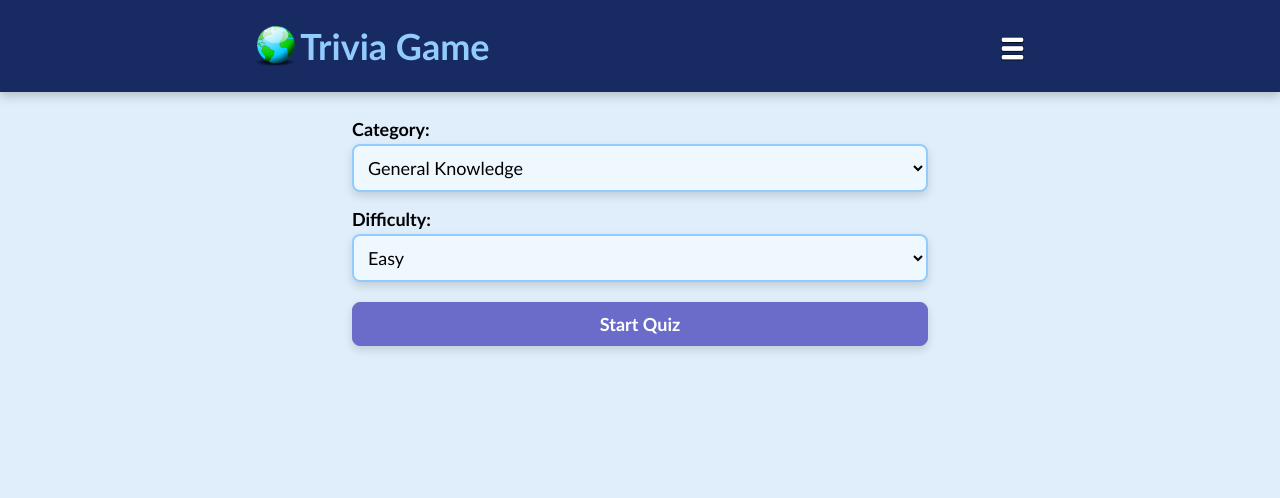
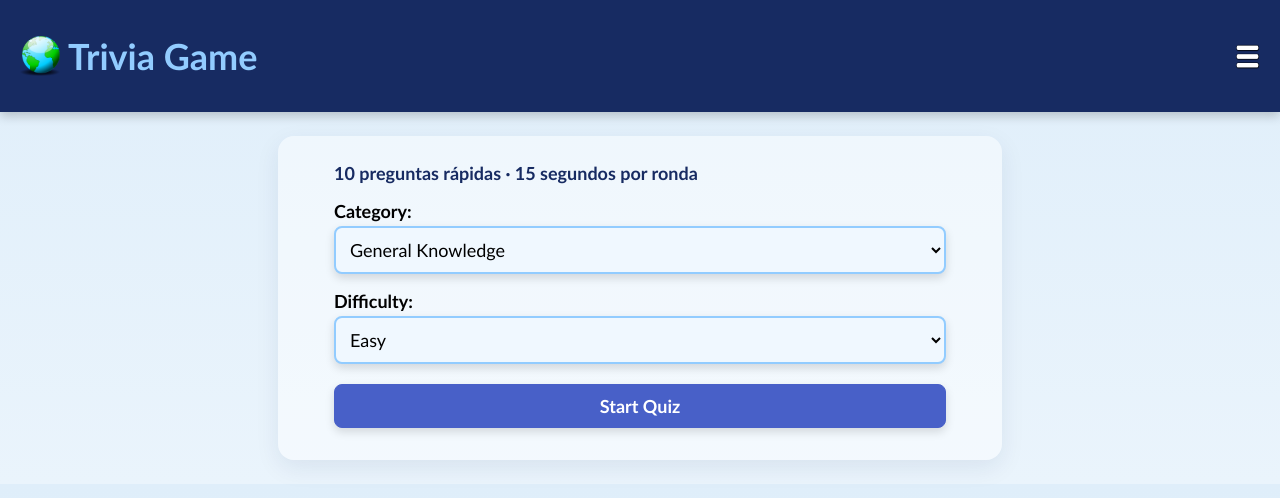
Before and after one commit to adrianmarceloledesma/trivia-game, a React (Vite) app: page / in a window 1280 px wide. Shown: the top 498 px of the page. Built offline with nearby package versions, Linux system fonts and the light colour scheme.

Commit message:
Improve home layout and navigation accessibility

```diff
--- a/src/App.css
+++ b/src/App.css
@@ -4,69 +4,69 @@
 . Card principal
 . Layout general*/
 
-*{
-   font-family:'Gill Sans', 'Gill Sans MT', Calibri, 'Trebuchet MS', sans-serif;
-
+* {
+  font-family: "Gill Sans", "Gill Sans MT", Calibri, "Trebuchet MS", sans-serif;
 }
 
-.container{
+body {
+  margin: 0;
+  background: linear-gradient(180deg, rgb(223, 238, 250) 0%, rgb(234, 244, 252) 100%);
+}
+
+.container {
   font-size: 18px;
   margin: auto;
   overflow-wrap: break-word;
-
-}
-body{
-   margin: auto;
-   background-color: rgb(223, 238, 250);
-
-}
-.cont-components{
-   margin: auto;
-   width: 90%;
-   margin-top: 20px;
-   @media(min-width: 400px){
-     width: 80%;
-   }
-   @media(min-width: 600px){
-      width: 60%;
-    }
-   @media(min-width: 900px){
-      width: 50%;
 }
 
+.cont-components {
+  margin: 24px auto;
+  width: min(92%, 680px);
+  background-color: rgba(255, 255, 255, 0.45);
+  padding: 16px;
+  border-radius: 16px;
+  box-shadow: 0px 8px 24px rgba(13, 35, 85, 0.08);
+
+  @media (min-width: 600px) {
+    padding: 22px;
+  }
 }
 
-.cont-title-menu{
+.cont-title-menu {
   display: flex;
   color: rgb(146, 204, 255);
   background-color: rgb(23, 43, 98);
-   justify-content:space-around;
+  justify-content: space-between;
+  align-items: center;
+  padding: 10px 20px;
   box-shadow: 0px 4px 10px rgba(0, 0, 0, 0.201);
   position: relative;
   z-index: 3;
-
 }
 
-.cont-title{
+.cont-title {
   display: flex;
   justify-content: center;
   align-items: center;
 }
-.cont-title img{
+
+.cont-title img {
   width: 40px;
 }
-h1{
-  margin-left: 5px;
-}
-.h1-link{
-   text-decoration: none; /* Quita el subrayado [1] */
-    color: inherit;       /* Usa el color del texto padre [6] */
 
+h1 {
+  margin-left: 8px;
 }
 
+.h1-link {
+  text-decoration: none;
+  color: inherit;
+}
 
-input, select, button{
-   width:95%;
+input,
+select,
+button {
+  width: 95%;
   padding: 10px;
   border: 2px solid rgb(146, 204, 255);
   border-radius: 8px;
@@ -74,58 +74,69 @@ input, select, button{
   cursor: pointer;
   overflow-wrap: break-word;
   word-wrap: break-word;
-   transition: all 0.5s ease;
-
+  transition: all 0.25s ease;
   box-sizing: border-box;
 }
 
-input:focus, input:active {
-  transform: scale(1.1);
+input:focus-visible,
+select:focus-visible,
+button:focus-visible,
+.link:focus-visible,
+.h1-link:focus-visible {
+  outline: 3px solid rgba(146, 204, 255, 0.75);
+  outline-offset: 2px;
 }
 
-.cont-menu{
+.cont-menu {
   display: flex;
   flex-direction: column;
   align-items: center;
   position: absolute;
-   top:90px;
+  top: 78px;
   right: 0;
   width: 100%;
-   height: 70%;
   background-color: rgb(23, 43, 98);
   box-shadow: 0px 4px 10px rgba(0, 0, 0, 0.356);
-
   z-index: 2;
   color: aliceblue;
-   transition: all 0.5s ease;
-   padding-bottom: 8px;
+  transition: all 0.25s ease;
+  padding: 10px 0 16px;
 
-   @media(min-width: 600px){
-      width: 18%;
-      height: auto;
+  @media (min-width: 600px) {
+    width: 240px;
+    border-bottom-left-radius: 12px;
   }
 }
-.cont-menu .link{
-   transition: all 0.5s ease;
+
+.cont-menu .link {
+  transition: all 0.25s ease;
   cursor: pointer;
   color: aliceblue;
   text-decoration: none;
-   margin-top:10px;
+  margin-top: 10px;
   font-size: 20px;
 }
 
-.cont-menu .link:active {
-  transform: scale(1.5);
+.cont-menu .link:hover {
+  opacity: 0.8;
 }
-.menu-burg-icon{
-   width: 25px;
-   height: 35px;
-   align-self:center;
-   margin-bottom: -4px;
-   transition: all 0.5s ease;
+
+.menu-burg-btn {
+  background: transparent;
+  border: none;
+  width: auto;
+  padding: 0;
   cursor: pointer;
 }
 
-.menu-burg-icon:focus, .menu-burg-icon:active {
-  transform: scale(2);
+.menu-burg-icon {
+  width: 25px;
+  height: 35px;
+  align-self: center;
+  margin-bottom: -4px;
+  transition: transform 0.25s ease;
 }
+
+.menu-burg-btn:hover .menu-burg-icon {
+  transform: scale(1.08);
+}
--- a/src/App.tsx
+++ b/src/App.tsx
@@ -194,7 +194,7 @@ function App() {
     <div className="container">
       <div className="cont-title-menu">
         <div className="cont-title">
-          <img src={iconTitle} />
+          <img src={iconTitle} alt="Trivia Game logo" />
           <Link
             className="h1-link"
             to="/"
@@ -202,26 +202,34 @@ function App() {
           > <h1>Trivia Game</h1></Link>
 
         </div>
-        <img
-          src={!showMenu ? iconMenu : iconX}
-          alt=""
-          className="menu-burg-icon"
+        <button
+          type="button"
+          className="menu-burg-btn"
           onClick={() => setShowMenu((prev) => !prev)}
-        />
+          aria-label={showMenu ? "Cerrar menú" : "Abrir menú"}
+          aria-expanded={showMenu}
+          aria-controls="main-menu"
+        >
+          <img
+            src={!showMenu ? iconMenu : iconX}
+            alt=""
+            className="menu-burg-icon"
+          />
+        </button>
       </div>
 
       {showMenu && (
-        <div className="cont-menu">
+        <div className="cont-menu" id="main-menu">
           <Link
             to="/"
-            onClick={() => setShowMenu((prev) => !prev)}
+            onClick={() => setShowMenu(false)}
             className="link"
           >
             Home
           </Link>
           <Link
             to="/stats"
-            onClick={() => setShowMenu((prev) => !prev)}
+            onClick={() => setShowMenu(false)}
             className="link"
           >
             My stats
--- a/src/components/FormOptions.css
+++ b/src/components/FormOptions.css
@@ -1,30 +1,40 @@
-
-.cont-formOptions{
+.cont-formOptions {
   display: flex;
   flex-direction: column;
   align-items: center;
 }
-.cont-formOptions div{
+
+.home-subtitle {
+  width: 90%;
+  margin: 4px 0 10px;
+  color: rgb(23, 43, 98);
+  font-weight: 600;
+}
+
+.cont-formOptions div {
   margin: 6px 0px;
   width: 90%;
 }
-.cont-formOptions input, select{
+
+.cont-formOptions input,
+.cont-formOptions select {
   margin: 4px 0;
   width: 100%;
 }
-.cont-formOptions select{
+
+.cont-formOptions select {
   background-color: aliceblue;
   box-shadow: 0px 4px 10px rgba(0, 0, 0, 0.139);
 }
 
-.cont-formOptions input{
-    background-color: rgb(107, 107, 202);
+.cont-formOptions input {
+  background-color: rgb(72, 96, 200);
   font-weight: bold;
   color: white;
-    border:rgb(107, 107, 202) 1px solid;
+  border: rgb(72, 96, 200) 1px solid;
   box-shadow: 0px 4px 10px rgba(0, 0, 0, 0.135);
 }
 
-.cont-formOptions input:hover{
-    background-color: rgb(120, 120, 194);
+.cont-formOptions input:hover {
+  background-color: rgb(58, 82, 182);
 }
--- a/src/components/FormOptions.tsx
+++ b/src/components/FormOptions.tsx
@@ -13,6 +13,7 @@ export default function FormOptions({
   return (
     <div >
       <form className="cont-formOptions" onSubmit={handleSubmit}>
+        <p className="home-subtitle">10 preguntas rápidas · 15 segundos por ronda</p>
         <div>
           <label><strong>Category:</strong> </label> <br/>
           <select name="category" id="category" onChange={handleChange}>
```
Lines whose indentation alone changed are shown as unchanged.
